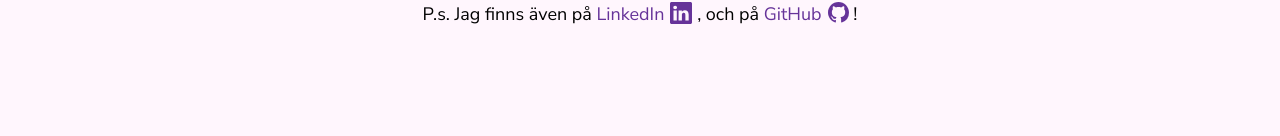
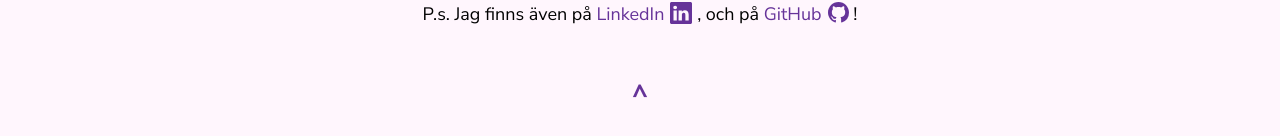
Before and after one commit to Ayngie/natural-guide-to-gestational-diabetes, a React (Vite) app: page /natural-guide-to-gestational-diabetes/about in a window 1280 px wide. Shown: the part 1317-1453 px from the top of the page. Before the commit the page ends 1363 px from the top, so only its background shows below. Built offline with nearby package versions, Linux system fonts and the light colour scheme.

Commit message:
✨ feat: added LinkToTop to about page

```diff
--- a/src/components/pages/AboutProject.tsx
+++ b/src/components/pages/AboutProject.tsx
@@ -2,6 +2,7 @@ import { useEffect } from "react";
 import envelopeIcon from "/envelope-heart-fill.svg";
 import linkedInIcon from "/linkedin.svg";
 import gitHubIcon from "/github.svg";
+import { LinkToTop } from "../LinkToTop";
 import { StyledAboutSection, ParagraphWrapper } from "../styles/StyledWrappers";
 import { StyledHeading, Paragraph, BoldText, TextLink, MySignature } from "../styles/StyledTexts";
 import { StyledIcon } from "../styles/StyledIcon";
@@ -83,6 +84,8 @@ export const AboutProject = () => {
           !
         </Paragraph>
 
+        <LinkToTop/>
+
       </ParagraphWrapper>
     </StyledAboutSection>
   );
```
